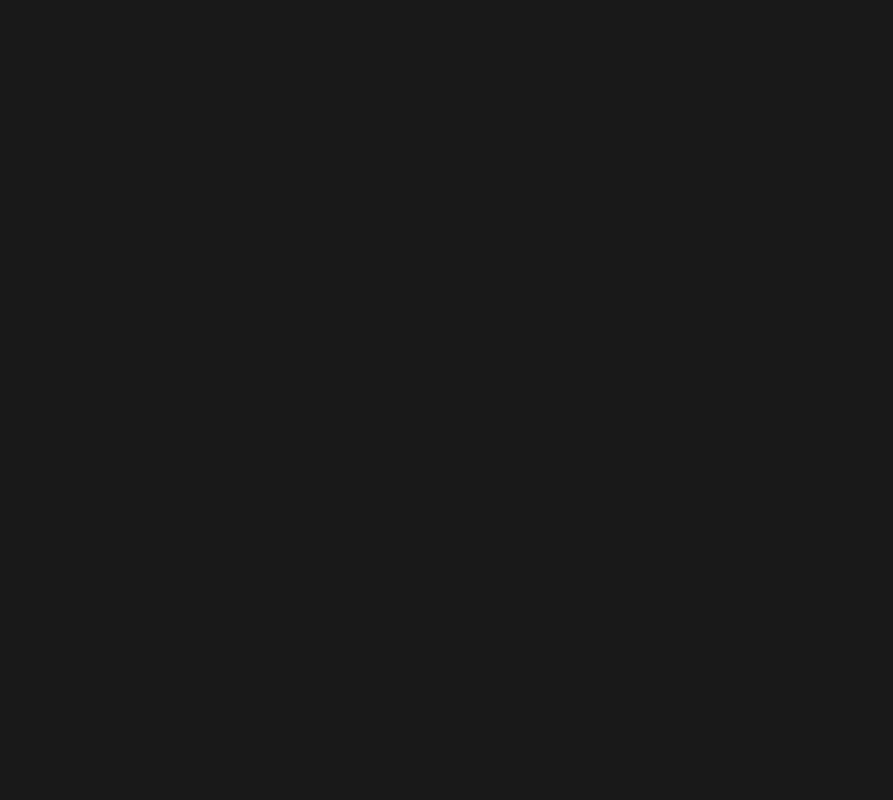
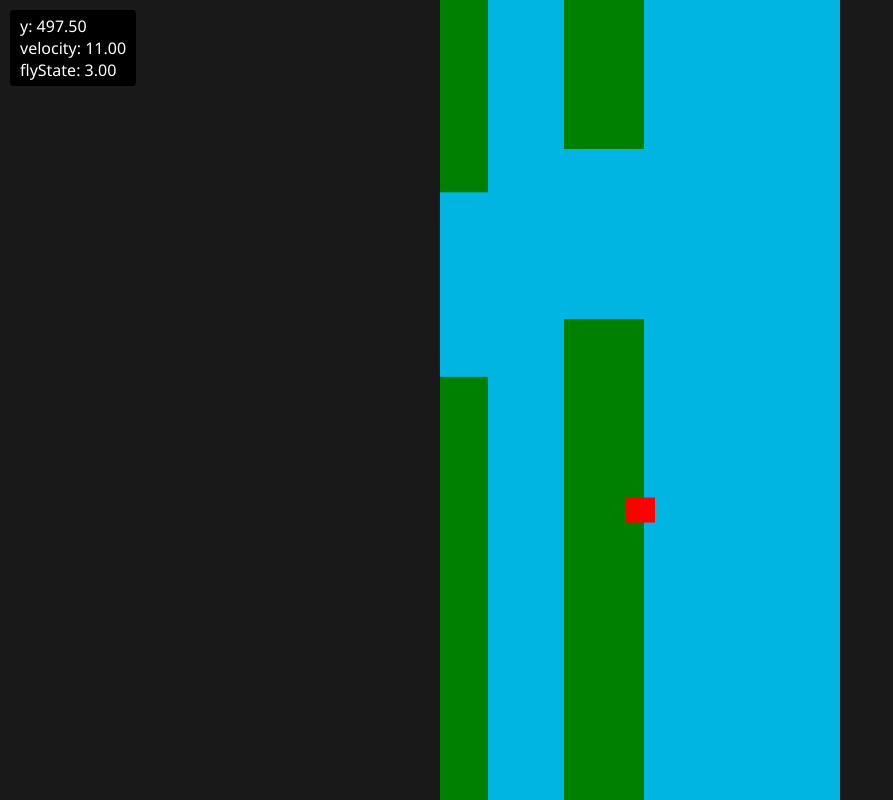
Before and after one commit to plvs-vltra/flappy-bird, a plain HTML site: page index.html in a window 1280 px wide. Shown: the whole page, without its empty margins (0-893 px from the left). Drawn offline with Linux system fonts and the light colour scheme.

Commit message:
game prototype

```diff
--- a/css/main.css
+++ b/css/main.css
@@ -19,3 +19,18 @@ body {
     width: 100%;
     height: 100%;
 }
+
+#screen {
+    cursor: pointer;
+}
+
+#dev_hud {
+    position: absolute;
+    left: 10px;
+    top: 10px;
+    background: black;
+    color: white;
+    padding: 5px 10px;
+    border-radius: 4px;
+    cursor: pointer;
+}
--- a/index.html
+++ b/index.html
@@ -12,6 +12,11 @@
 
 <body>
     <divn id="root">
+      <div id="dev_hud">
+        <div>Y: ?</div>
+        <div>Velocity: ?</div>
+        <div>Fly state: ?</div>
+      </div>
       <canvas id="screen" width="400" height="800"></canvas>
     </div>
 
--- a/js/game.js
+++ b/js/game.js
@@ -1,33 +1,246 @@
+class Utils {
+    static getRandomNum(min = 0, max = 10){
+        return Math.random() * (max - min) + min;
+    }
+}
+
+class UI {
+    constructor(){
+        this.dev = {
+            body: document.querySelector("#dev_hud"),
+            y: document.querySelector("#dev_hud").children[0],
+            velocity: document.querySelector("#dev_hud").children[1],
+            flyState: document.querySelector("#dev_hud").children[2],
+        }
+    }
+
+    update(type, prop, value){
+        this[type][prop].innerHTML = prop +": "+ Number(value).toFixed(2);
+    }
+}
+
 class World{
-    constructor(){
+    constructor({ background  = "black", gravity = 3, speed = 2}){
+        this.canvas = document.querySelector("#screen");
+        this.context = this.canvas.getContext('2d');
+        this.background = background;
 
+        this.children = [];
+
+        this.barrierDistance = 200;
+
+        this.gravity = gravity;
+        this.speed = speed;
+
+        this.width = this.canvas.width;
+        this.height = this.canvas.height;
+
+        this.render = this.render.bind(this);
+    }
+
+
+    generateWorldBarriers(){
+        let barriers = [];
+        for(let i = 0; i < 2; i++){
+            let height = Utils.getRandomNum(3, 10),
+                x_offset = Utils.getRandomNum(70, 100),
+                y_offest = Utils.getRandomNum(9, 27) * 10,
+                x = barriers.length > 0 ? barriers[i].x + barriers[i].width + x_offset : x_offset;
+
+            let top_tube = new Tube({
+                x: x,
+                y: 0,
+                height: this.height / height,
+            });
+
+            let bottom_tube = new Tube({
+                x: x,
+                y: 0 + top_tube.height + y_offest,
+                height: this.height - height,
+            });
+
+            top_tube.addToWorld(this);
+            bottom_tube.addToWorld(this);
+
+            barriers.push(top_tube);
+            barriers.push(bottom_tube);
+
+            top_tube.render();
+            bottom_tube.render();
+        }
     }
 
     render(){
+        // this.context.clearRect(0, 0, this.width, this.height);
+        this.context.rect(0, 0, this.width, this.height);
+        this.context.fillStyle = this.background;
+        this.context.fill();
 
+        this.children.forEach(object => {
+            // gravity impact
+            if(object.mobile){
+                if(object.vy >= 10) object.vy = 10;
+                object.fall();
+
+
+            HUD.update("dev", "y", object.y);
+            HUD.update("dev", "velocity", object.vy);
+            HUD.update("dev", "flyState", object.flyState);
+
+            } else {
+                object.move();
+            }
+
+            object.render();
+        });
+
+        requestAnimationFrame(this.render);
     }
 }
 
 
 
 class WorldObject{
-    constructor(){
+    constructor({x = 0, y = 0, width = 10, height = 10, body = "red", mobile = false} = {}){
+        this.x = x;
+        this.y = y;
 
+        this.vx = 0;
+        this.vy = 0;
+
+        this.width = width;
+        this.height = height;
+
+        this.mobile = mobile;
+
+        this.body = body;
+        this.belongsToWorld = null;
+    }
+
+    addToWorld(worldRef){
+        worldRef.children.unshift(this);
+        this.belongsToWorld = worldRef;
+    }
+
+    moveTo(x, y){
+        this.x = x;
+        this.y = y;
+    }
+
+    fall(){
+        if(this.belongsToWorld){
+            this.vy += 1;
+            this.y += this.vy;
+        }
+
+        if(this.isOverScreen()) {
+            this.centrize();
+            this.vy = 0;
+        }
+    }
+
+    render(){
+        let context = this.belongsToWorld.context;
+
+        context.fillStyle = this.body;
+        context.fillRect(this.x, this.y, this.width, this.height);
     }
 }
 
 
 
 class Tube extends WorldObject{
-    constructor(){
+    constructor({x = 0, y = 0, width = 80, height = 150} = {}){
+        super({x, y, width, height});
 
+        this.body = "green";
+        this.mobile = false;
+    }
+
+    move(){
+        this.x = this.x - this.belongsToWorld.speed;
+
+        if(this.isTubeOverScreen()) this.x = this.belongsToWorld.width;
+    }
+
+    isTubeOverScreen(){
+        return this.x + this.width < 0;
     }
 }
 
 
 
 class Bird extends WorldObject{
-    constructor(){
+    constructor({x = 0, y = 0, width = 10, height = 10, flySpeed = 2} = {}){
+        super({x, y, width, height, mobile: true});
 
+        this.body = "red";
+        this.flySpeed = flySpeed;
+
+        this.flyState = 3;
+
+        this.vx = 0;
+        this.vy = 1;
+    }
+
+    reset(){
+        if(this.belongsToWorld){
+            this.x = this.belongsToWorld.width / 2 - (this.width / 2);
+            this.y = this.belongsToWorld.height / 2 - (this.width / 2);
+        }
+    }
+
+    isOverScreen(){
+        return this.y + this.height > this.belongsToWorld.height;
+    }
+
+
+    fly(){
+        let n = (20 / this.flyState);
+        this.vy = (Math.abs(this.vy) * - 1) * n;
+
+        if(this.vy <= -10)  this.vy = -10;
+
+        this.flyState -= 1;
+        if(this.flyState == 0){
+            this.flyState = 3;
+            this.vy = (Math.abs(this.vy) * - 1)
+        }
+    }
+
+    centrize(){
+        this.x = BlySky.width / 2 - (this.width / 2);
+        this.y  = BlySky.height / 2 - (this.height / 2);
     }
 }
+
+
+
+let BlySky = new World({
+    background: "#00B5E2"
+});
+
+let RedBlock = new Bird({
+    width: 30,
+    height: 25,
+});
+
+RedBlock.addToWorld(BlySky);
+RedBlock.centrize();
+BlySky.generateWorldBarriers();
+
+let HUD = new UI();
+
+BlySky.render();
+
+document.addEventListener("click", function(){
+    RedBlock.fly();
+});
+
+document.addEventListener("keydown", function(event){
+    if(event.key == " ") RedBlock.fly();
+});
+
+
+
+console.log(BlySky)
```
